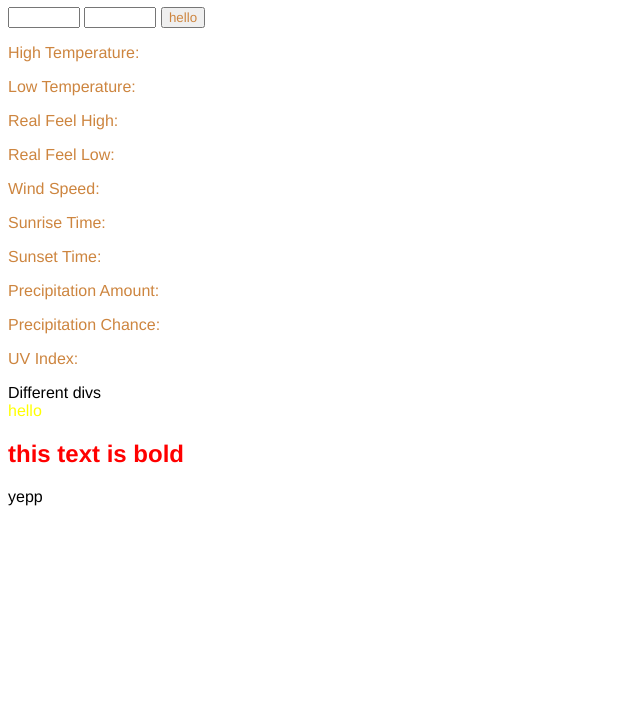
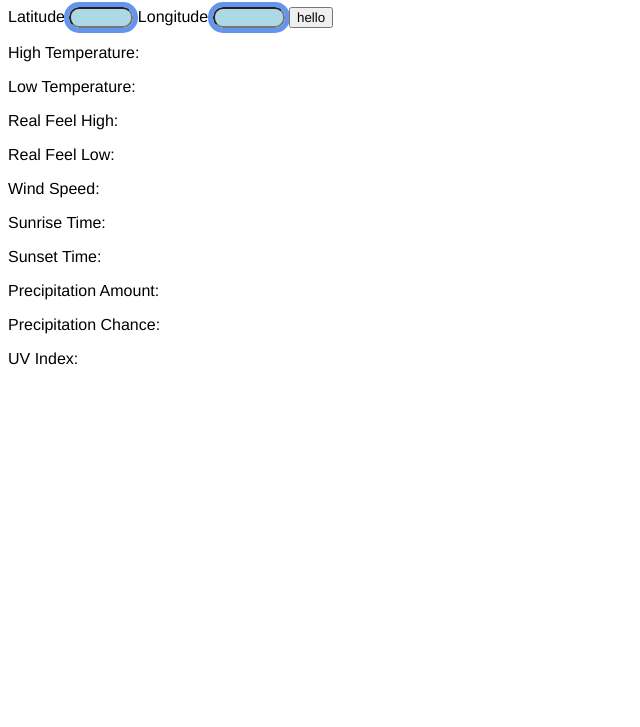
Before and after one commit to IsThisCoding/Weather, a website: page views/index.html in a window 1280 px wide. Shown: the part 73-800 px from the top of the page, without its empty margins (0-640 px from the left). Drawn offline with Linux system fonts and the light colour scheme.

Commit message:
tweaked html/css

```diff
--- a/public/style.css
+++ b/public/style.css
@@ -1,17 +1,13 @@
 * {
   font-family: "Franklin Gothic Medium", "Arial Narrow", Arial, sans-serif;
-  color: peru;
 }
 
-h2 {
-  color: red;
-  font-weight: 1000;
+h1 {
+  color: cornflowerblue;
 }
 
-div {
-  color: black;
+.pos_input {
+  background-color: lightblue;
+  outline: thick solid cornflowerblue;
+  border-radius: 10px
 }
-
-.cheese {
-  color: yellow;
-}
--- a/views/index.html
+++ b/views/index.html
@@ -11,8 +11,10 @@
 
 <body>
   <h1>Find Your Weather!</h1>
-  <input id="latitude" type="number" max="180" min="-180" />
-  <input id="longitude" type="number" max="180" min="-180" />
+  <label for="latitude">Latitude</label>
+  <input class="pos_input" id="latitude" type="number" max="90" min="-90" />
+  <label for="longitude">Longitude</label>
+  <input class="pos_input" id="longitude" type="number" max="180" min="-180" />
   <button onclick="run()">hello </button>
   <p class="data_output" id="max_temp">High Temperature:</p>
   <p class="data_output" id="min_temp">Low Temperature:</p>
@@ -25,11 +27,6 @@
   <p class="data_output" id="precip_chance">Precipitation Chance:</p>
   <p class="data_output" id="uv_index">UV Index:</p>
   <div>
-    Different divs
-    <div class="cheese">hello</div>
-    <h2>this text is bold</h2>
-    <div>yepp</div>
-  </div>
   <script src="/index.js"></script>
 </body>
 
```
